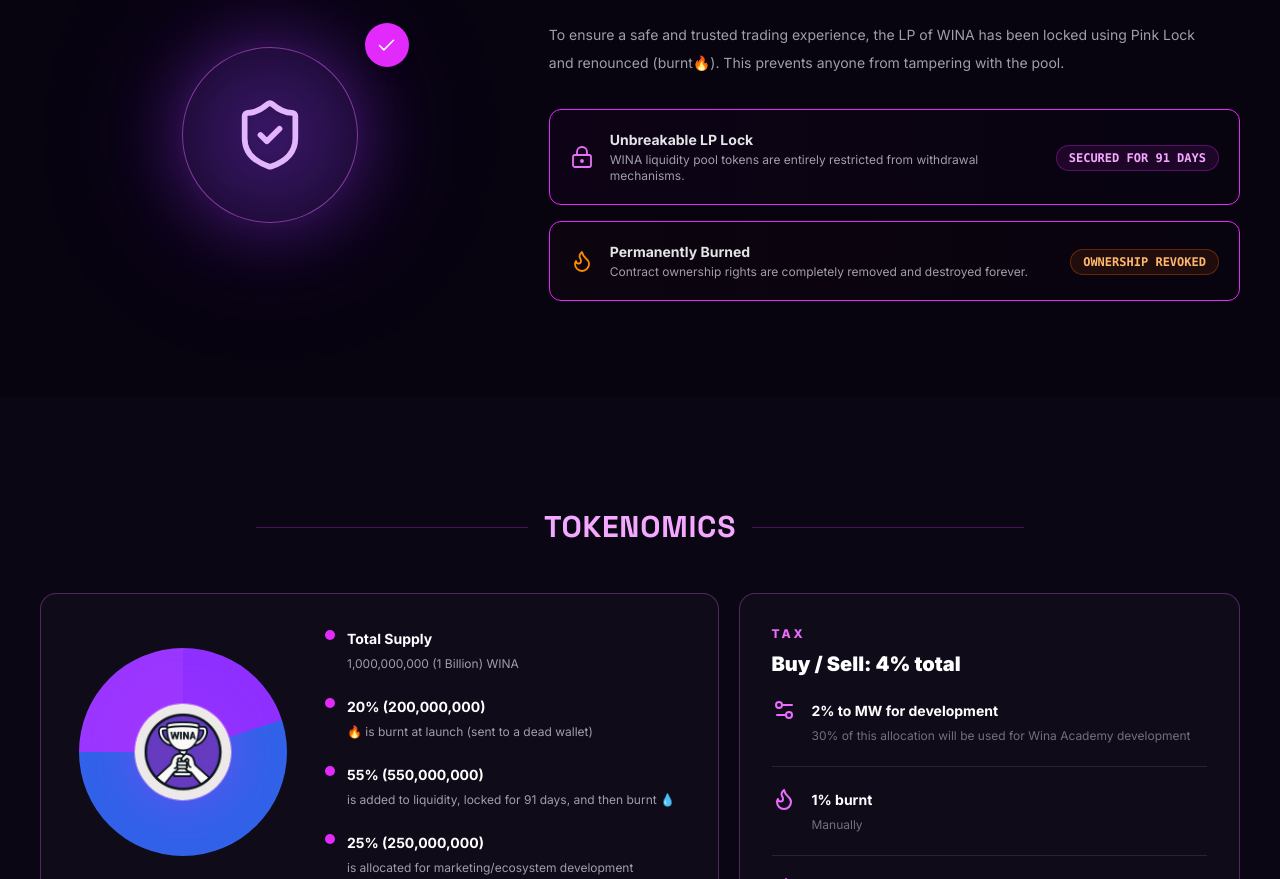
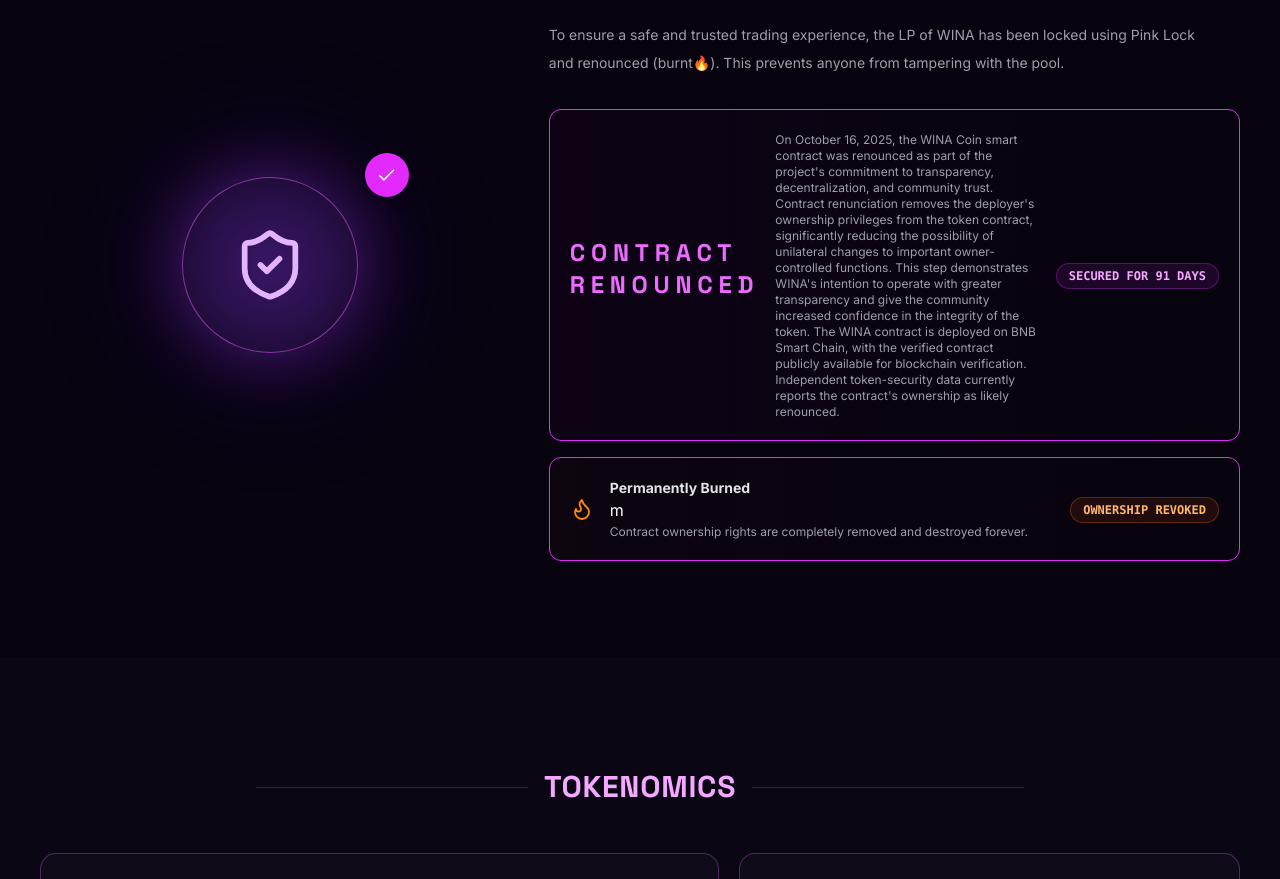
Before and after one commit to greydev28/winacoin, a React (Vite) app: page / in a window 1280 px wide. Shown: the part 1584-2463 px from the top of the page. Built offline with nearby package versions, Linux system fonts and the light colour scheme.

Commit message:
CORRECTION

```diff
--- a/src/components/Liquidity.jsx
+++ b/src/components/Liquidity.jsx
@@ -42,10 +42,10 @@
     className="flex flex-col sm:flex-row sm:items-center justify-between gap-4 rounded-xl border border-fuchsia-500 bg-linear-to-r from-fuchsia-950/10 to-transparent p-5"
   >
     <div className="flex items-center gap-4">
-      <Icon name="lock" size={24} className="text-fuchsia-400 shrink-0" />
+          <p className="mb-3 uppercase tracking-[.24em] text-fuchsia-400 font-display font-black sm:text-2xl">CONTRACT RENOUNCED</p>
       <div>
-        <h4 className="text-sm font-bold text-zinc-200">Unbreakable LP Lock</h4>
-        <p className="text-xs text-zinc-400 mt-0.5">WINA liquidity pool tokens are entirely restricted from withdrawal mechanisms.</p>
+
+        <p className="text-xs text-zinc-400 mt-0.5">On October 16, 2025, the WINA Coin smart contract was renounced as part of the project's commitment to transparency, decentralization, and community trust. Contract renunciation removes the deployer's ownership privileges from the token contract, significantly reducing the possibility of unilateral changes to important owner-controlled functions. This step demonstrates WINA's intention to operate with greater transparency and give the community increased confidence in the integrity of the token. The WINA contract is deployed on BNB Smart Chain, with the verified contract publicly available for blockchain verification. Independent token-security data currently reports the contract's ownership as likely renounced.</p>
       </div>
     </div>
     <div className="shrink-0 self-start sm:self-center">
@@ -63,7 +63,7 @@
     <div className="flex items-center gap-4">
       <Icon name="flame" size={24} className="text-orange-400 shrink-0" />
       <div>
-        <h4 className="text-sm font-bold text-zinc-200">Permanently Burned</h4>
+        <h4 className="text-sm font-bold text-zinc-200">Permanently Burned</h4>m
         <p className="text-xs text-zinc-400 mt-0.5">Contract ownership rights are completely removed and destroyed forever.</p>
       </div>
     </div>
```
